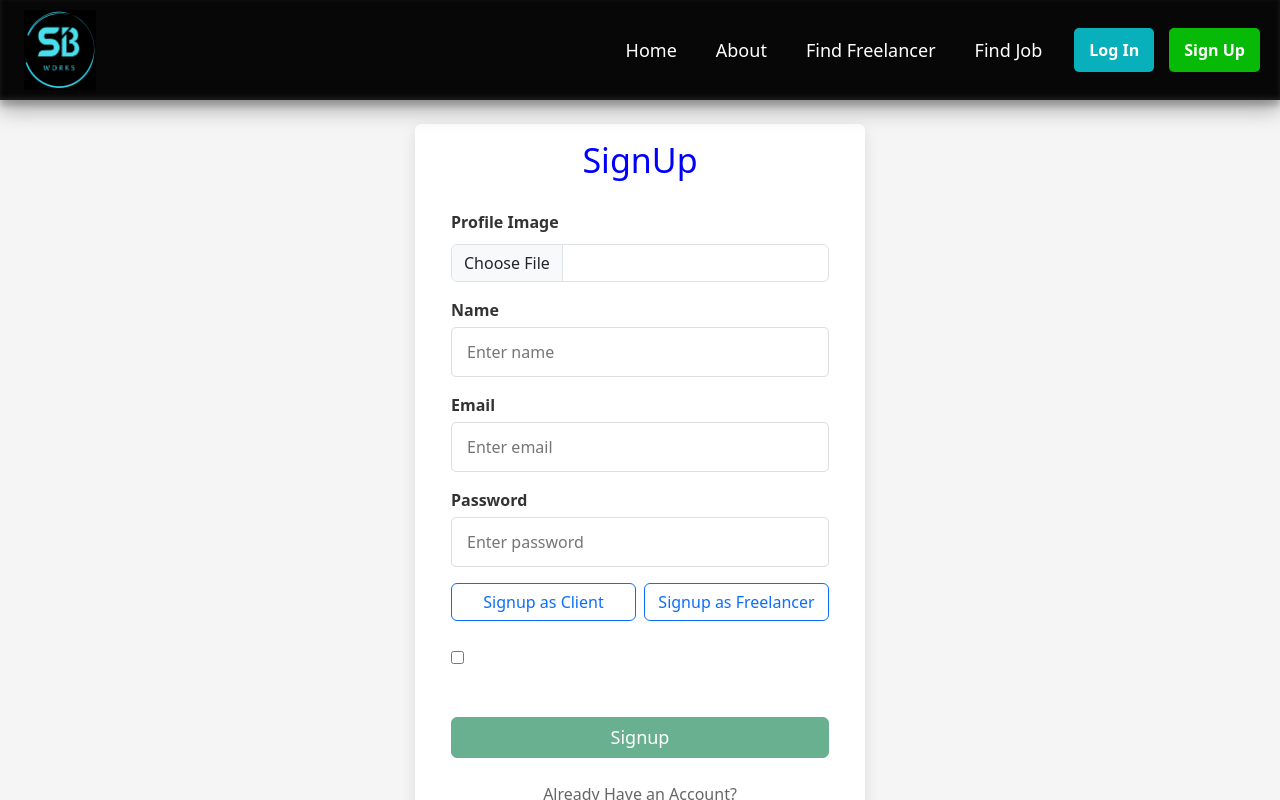
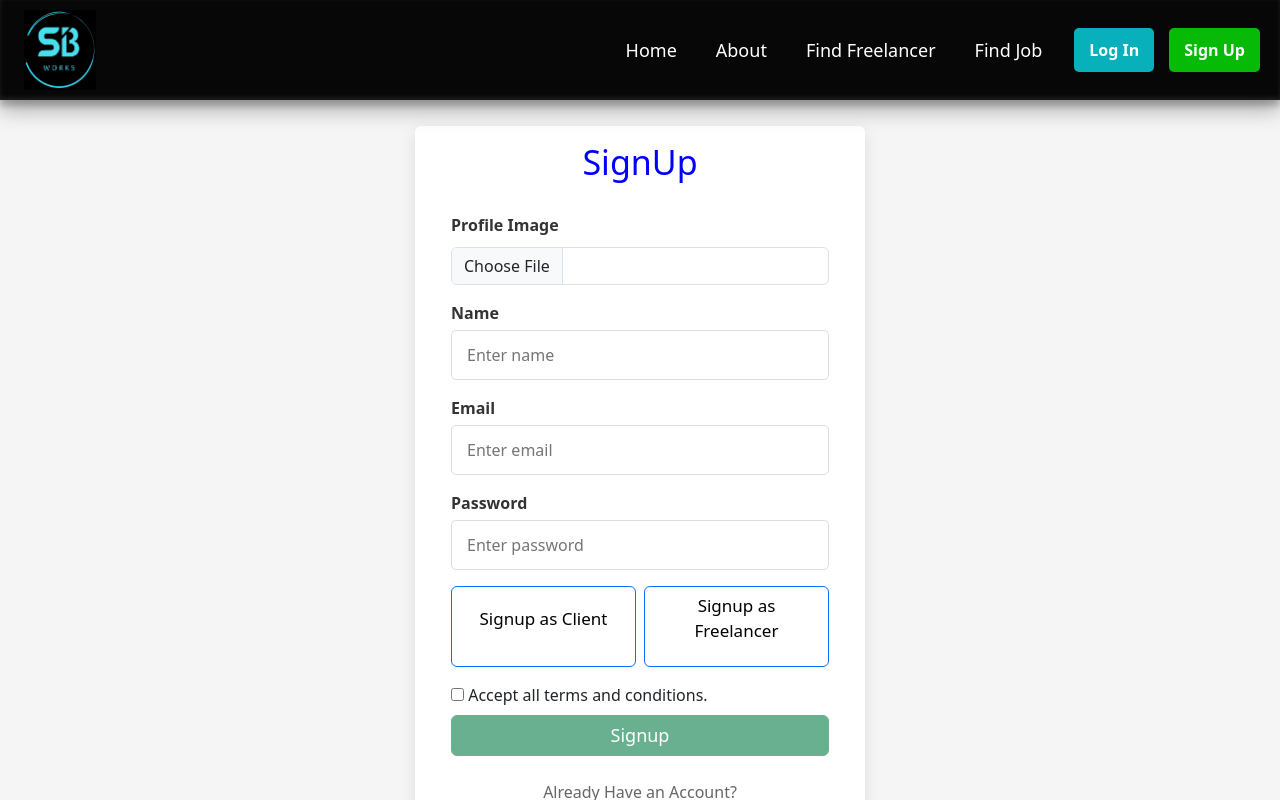
Before and after one commit to yashwithatutorials/freelancer_finder, a React (Vite) app in the folder client/: page /Signup in a window 1280 px wide. Shown: the top 800 px of the page. Built offline with nearby package versions, Linux system fonts and the light colour scheme.

Commit message:
updated resume

```diff
--- a/client/src/components/Login/Sign.css
+++ b/client/src/components/Login/Sign.css
@@ -133,7 +133,7 @@ p {
   }
 
   .btn-primary, .btn-default {
-    padding: 10px;
+    padding: 5px;
     font-size: 16px !important;
   }
 }
--- a/client/src/components/Login/Signup.jsx
+++ b/client/src/components/Login/Signup.jsx
@@ -155,20 +155,22 @@ const validatePassword = (pwd) => {
           <div className="mb-3 d-flex gap-2">
             <button
               type='button'
-              className={`btn ${role === "client" ? "btn-primary" : "btn-outline-primary"} w-50 rounded-2`}
+              className={`btn ${role === "client" ? "btn-primary" : "btn-outline-primary"} w-50`}
               onClick={() => setRole("client")}
-            >
-              Signup as Client
+           >
+              <p style={{fontSize:"17px",color:"black"}} >  Signup as Client
+          </p>
             </button>
             <button
               type='button'
-              className={`btn ${role === "freelancer" ? "btn-primary" : "btn-outline-primary"} w-50 rounded-2`}
+              className={`btn ${role === "freelancer" ? "btn-primary" : "btn-outline-primary"} w-50  `}
               onClick={() => setRole("freelancer")}
             >
-              Signup as Freelancer
-            </button>
+            <p style={{fontSize:"17px",color:"black"}}>  Signup as Freelancer
+          </p>
+          </button>
           </div>
-<label className='mt-3 d-block' style={{fontSize:"24px"}}>
+<label className='mt-3 d-block' style={{fontSize:"16px"}}>
             <input type='checkbox' required /> Accept all terms and conditions.
           </label>
           <button
--- a/client/src/components/find_freelancer/Details.css
+++ b/client/src/components/find_freelancer/Details.css
@@ -110,17 +110,16 @@
 
 
 /* Base Styles */
-body {
+/* body {
   background-color: #121212;
   color: #ffffff;
-}
+} */
 
 .details-container {
   display: flex;
   flex-direction: column;
   gap: 2rem;
   padding: 1rem;
-  max-width: 1200px;
   margin: 0 auto;
   background-color: #121212;
   color: #ffffff;
--- a/client/src/components/find_freelancer/Details.jsx
+++ b/client/src/components/find_freelancer/Details.jsx
@@ -95,6 +95,133 @@
 
 
 
+// import React, { useEffect, useState } from "react";
+// import { useParams, useNavigate } from "react-router-dom";
+// import "./Details.css";
+
+// const Details = () => {
+//   const { id } = useParams();
+//   const navigate = useNavigate();
+//   const [freelancer, setFreelancer] = useState(null);
+//   const [otherFreelancers, setOtherFreelancers] = useState([]);
+//   const [isLoading, setIsLoading] = useState(true);
+//   const getId = (f) => String(f._id ?? f.id);
+
+//   useEffect(() => {
+//     const fetchFreelancers = async () => {
+//       try {
+//         setIsLoading(true);
+//         const res = await fetch("https://freelancer-finder.onrender.com/api/freelancers");
+//         const data = await res.json();
+
+//         const current = data.find((f) => getId(f) === id);
+//         const others  = data.filter((f) => getId(f) !== id);
+
+//         setFreelancer(current);
+//         setOtherFreelancers(others);
+//       } catch (err) {
+//         console.error("Error fetching freelancers:", err);
+//       } finally {
+//         setIsLoading(false);
+//       }
+//     };
+
+//     fetchFreelancers();
+//   }, [id]);
+
+//   if (isLoading) return <div className="loading">Loading...</div>;
+//   if (!freelancer) return <div className="not-found">Freelancer not found</div>;
+
+//   return (
+//     <div className="details-container">
+//       <div className="main-content">
+//         <div className="freelancer-card">
+//           <div className="freelancer-header">
+//             <img
+//               src={freelancer.profileImage || "/default-avatar.png"}
+//               alt="Profile"
+//               className="profile-image"
+//             />
+//             <div className="freelancer-info">
+//               <h2>{freelancer.name}</h2>
+//               <p className="email">{freelancer.email}</p>
+//             </div>
+//           </div>
+
+//           <div className="freelancer-details">
+//             <div className="detail-item">
+//               <strong>Location:</strong> {freelancer.location || "Not specified"}
+//             </div>
+//             <div className="detail-item">
+//               <strong>Experience:</strong> {freelancer.experience} years
+//             </div>
+//             <div className="detail-item">
+//               <strong>Skills:</strong> {freelancer.skills?.join(", ")}
+//             </div>
+//             <div className="detail-item">
+//               <strong>Projects:</strong> {freelancer.projects || "No projects yet"}
+//             </div>
+//             <div className="detail-item description">
+//               <strong>Description:</strong> {freelancer.description || "N/A"}
+//             </div>
+
+//             {freelancer.resume && (
+//               <a
+//                 href={freelancer.resume}
+//                 target="_blank"
+//                 rel="noopener noreferrer"
+//                 download
+//                 className="resume-link"
+//               >
+//                 📥 Download Resume
+//               </a>
+//             )}
+//           </div>
+//         </div>
+//       </div>
+
+//       <div className="sidebar">
+//         <h3 className="sidebar-title">Other Freelancers</h3>
+//         <div className="other-freelancers-grid">
+//           {otherFreelancers.slice(0, 3).map((f) => (
+//             <div
+//               key={getId(f)}
+//               className="other-freelancer-card"
+//               onClick={() => navigate(`/freelancer/${getId(f)}`)}
+//             >
+//               <img
+//                 src={f.profileImage || "/default-avatar.png"}
+//                 alt={f.name}
+//                 className="other-profile-image"
+//               />
+//               <h4>{f.name}</h4>
+//               <p className="other-location">{f.location}</p>
+//               <p className="other-experience">Experience: {f.experience || 0} years</p>
+//               <p className="other-skills">{f.skills?.slice(0, 2).join(", ")}</p>
+
+//               <div className="action-buttons">
+//                 <button className="contact-btn">Contact</button>
+//                 <button
+//                   className="profile-btn"
+//                   onClick={(e) => {
+//                     e.stopPropagation();
+//                     navigate(`/freelancer/${getId(f)}`);
+//                   }}
+//                 >
+//                   View profile
+//                 </button>
+//               </div>
+//             </div>
+//           ))}
+//         </div>
+//       </div>
+//     </div>
+//   );
+// };
+
+// export default Details;
+
+
 import React, { useEffect, useState } from "react";
 import { useParams, useNavigate } from "react-router-dom";
 import "./Details.css";
@@ -107,15 +234,32 @@ const Details = () => {
   const [isLoading, setIsLoading] = useState(true);
   const getId = (f) => String(f._id ?? f.id);
 
+  // Base URL for file paths
+  const BASE_URL = "https://freelancer-finder.onrender.com";
+  const BASE_UPLOADS = `${BASE_URL}/uploads/`;
+
+  // Function to properly construct file URLs
+  const getFileUrl = (filePath) => {
+    if (!filePath) return null;
+    if (filePath.startsWith('http')) return filePath;
+    return `${BASE_UPLOADS}${filePath}`;
+  };
+
   useEffect(() => {
     const fetchFreelancers = async () => {
       try {
         setIsLoading(true);
-        const res = await fetch("https://freelancer-finder.onrender.com/api/freelancers");
+        const res = await fetch(`${BASE_URL}/api/freelancers`);
         const data = await res.json();
 
         const current = data.find((f) => getId(f) === id);
-        const others  = data.filter((f) => getId(f) !== id);
+        const others = data.filter((f) => getId(f) !== id);
+
+        // Ensure proper URL construction for all file paths
+        if (current) {
+          current.profileImage = getFileUrl(current.profileImage);
+          current.resume = getFileUrl(current.resume);
+        }
 
         setFreelancer(current);
         setOtherFreelancers(others);
@@ -141,6 +285,10 @@ const Details = () => {
               src={freelancer.profileImage || "/default-avatar.png"}
               alt="Profile"
               className="profile-image"
+              onError={(e) => {
+                e.target.onerror = null;
+                e.target.src = "/default-avatar.png";
+              }}
             />
             <div className="freelancer-info">
               <h2>{freelancer.name}</h2>
@@ -166,15 +314,23 @@ const Details = () => {
             </div>
 
             {freelancer.resume && (
+              <div className="resume-section">
                 <a
                   href={freelancer.resume}
                   target="_blank"
                   rel="noopener noreferrer"
+                  className="resume-link"
+                >
+                  📄 View Resume (PDF)
+                </a>
+                <a
+                  href={freelancer.resume}
                   download
-                className="resume-link"
+                  className="download-link"
                 >
                   📥 Download Resume
                 </a>
+              </div>
             )}
           </div>
         </div>
@@ -193,6 +349,10 @@ const Details = () => {
                 src={f.profileImage || "/default-avatar.png"}
                 alt={f.name}
                 className="other-profile-image"
+                onError={(e) => {
+                  e.target.onerror = null;
+                  e.target.src = "/default-avatar.png";
+                }}
               />
               <h4>{f.name}</h4>
               <p className="other-location">{f.location}</p>
--- a/client/src/components/job_details/ManageJob.jsx
+++ b/client/src/components/job_details/ManageJob.jsx
@@ -24,6 +24,25 @@ const ManageJob = () => {
     setTimeout(() => setShowPopup(false), 3000);
   };
 
+  // useEffect(() => {
+  //   if (!email) {
+  //     setError("User email missing.");
+  //     setLoading(false);
+  //     return;
+  //   }
+
+  //   axios
+  //     .get("https://freelancer-finder.onrender.com/api/jobs", { params: { email } })
+  //     .then((res) => {
+  //       setJobs(res.data);
+  //       setLoading(false);
+  //     })
+  //     .catch((err) => {
+  //       console.error(err);
+  //       setError("Failed to load jobs");
+  //       showNotification("Failed to load jobs", false);
+  //     });
+  // }, [email]);
   useEffect(() => {
   if (!email) {
     setError("User email missing.");
@@ -33,14 +52,16 @@ const ManageJob = () => {
 
   axios
     .get("https://freelancer-finder.onrender.com/api/jobs", { params: { email } })
-      .then((res) => {
-        setJobs(res.data);
+    .then(res => {
+      const myJobs = res.data.filter(j => j.employerEmail === email);
+      setJobs(myJobs);
       setLoading(false);
     })
-      .catch((err) => {
+    .catch(err => {
       console.error(err);
       setError("Failed to load jobs");
       showNotification("Failed to load jobs", false);
+      setLoading(false);                     // ← add this
     });
 }, [email]);
 
```
Lines whose indentation alone changed are shown as unchanged.
